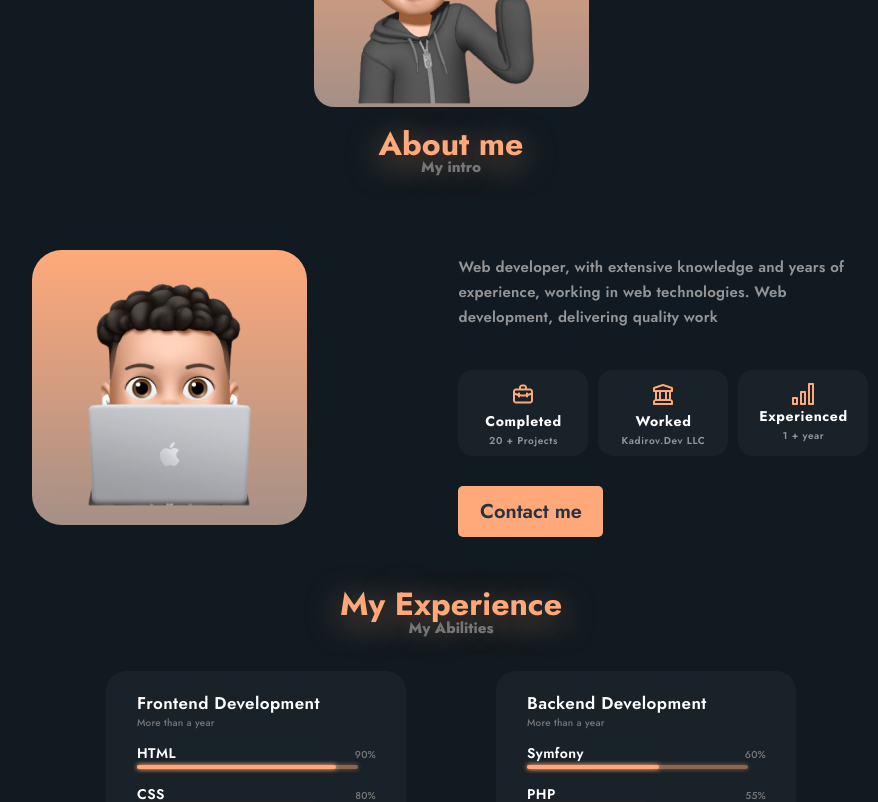
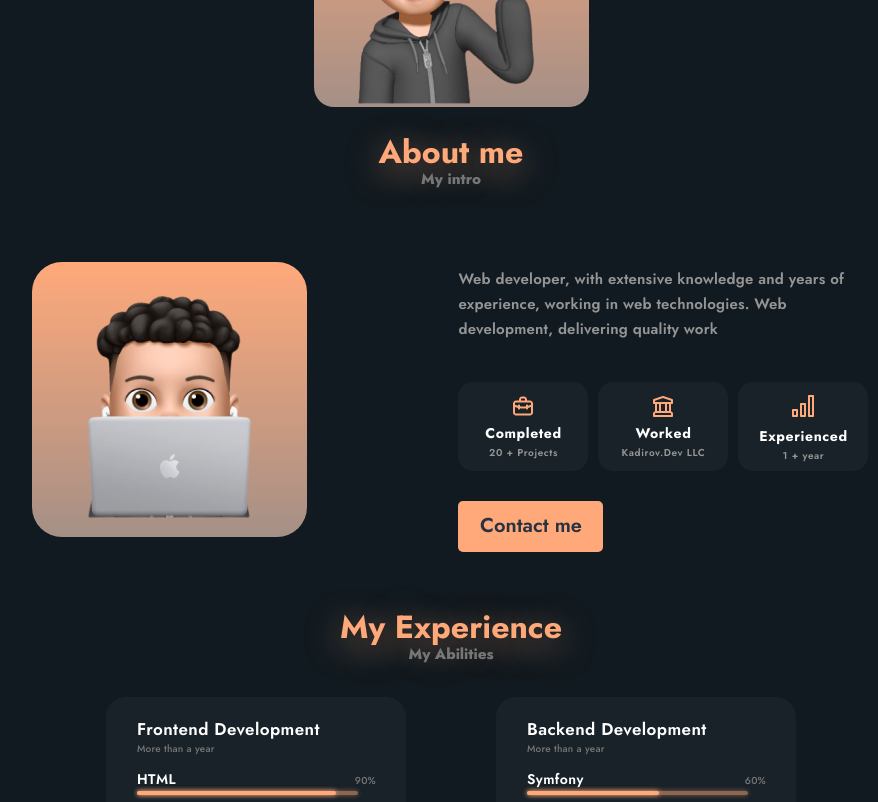
Before and after one commit to Abdullokh-dev/AK-Portfolio, a Vue app: page / in a window 1280 px wide. Shown: the part 460-1262 px from the top of the page, without its empty margins (189-1067 px from the left). Built offline with nearby package versions, Linux system fonts and the light colour scheme.

Commit message:
fixed some bugs

```diff
--- a/src/componennts/Content.vue
+++ b/src/componennts/Content.vue
@@ -73,10 +73,10 @@ import InputRange from "./InputRange.vue";
 
               <div class="card text-center mt-5" style="width: 130px;">
                 <div class="card-content">
-                  <svg width="24" height="24" viewBox="0 0 24 24" fill="none" xmlns="http://www.w3.org/2000/svg">
+                  <svg class="card-title" width="24" height="24" viewBox="0 0 24 24" fill="none" xmlns="http://www.w3.org/2000/svg">
                     <path d="M14 9H10C9.73478 9 9.48043 9.10536 9.29289 9.29289C9.10536 9.48043 9 9.73478 9 10V22C9 22.2652 9.10536 22.5196 9.29289 22.7071C9.48043 22.8946 9.73478 23 10 23H14C14.2652 23 14.5196 22.8946 14.7071 22.7071C14.8946 22.5196 15 22.2652 15 22V10C15 9.73478 14.8946 9.48043 14.7071 9.29289C14.5196 9.10536 14.2652 9 14 9ZM13 21H11V11H13V21ZM22 1H18C17.7348 1 17.4804 1.10536 17.2929 1.29289C17.1054 1.48043 17 1.73478 17 2V22C17 22.2652 17.1054 22.5196 17.2929 22.7071C17.4804 22.8946 17.7348 23 18 23H22C22.2652 23 22.5196 22.8946 22.7071 22.7071C22.8946 22.5196 23 22.2652 23 22V2C23 1.73478 22.8946 1.48043 22.7071 1.29289C22.5196 1.10536 22.2652 1 22 1ZM21 21H19V3H21V21ZM6 15H2C1.73478 15 1.48043 15.1054 1.29289 15.2929C1.10536 15.4804 1 15.7348 1 16V22C1 22.2652 1.10536 22.5196 1.29289 22.7071C1.48043 22.8946 1.73478 23 2 23H6C6.26522 23 6.51957 22.8946 6.70711 22.7071C6.89464 22.5196 7 22.2652 7 22V16C7 15.7348 6.89464 15.4804 6.70711 15.2929C6.51957 15.1054 6.26522 15 6 15ZM5 21H3V17H5V21Z" fill="#FFA97A"/>
                   </svg>
-                  <div class="card-text-1">Experienced</div>
+                  <div class="card-text-1 mt-1">Experienced</div>
                   <div class="card-text-2 mb-2">1 + year</div>
                 </div>
               </div>
@@ -311,14 +311,13 @@ button {
   font-size: 3.2rem;
   font-weight: 700;
   text-shadow: 0 7px 34px rgba(255,169,122,0.6);
-  line-height: 1.5rem;
+  line-height: 3rem;
 }
 
 .title-info {
   font-size: 1.5rem;
   font-weight: 800;
   color: #767676;
-  margin-top: 10px;
   line-height: 2.5rem;
 }
 
```
